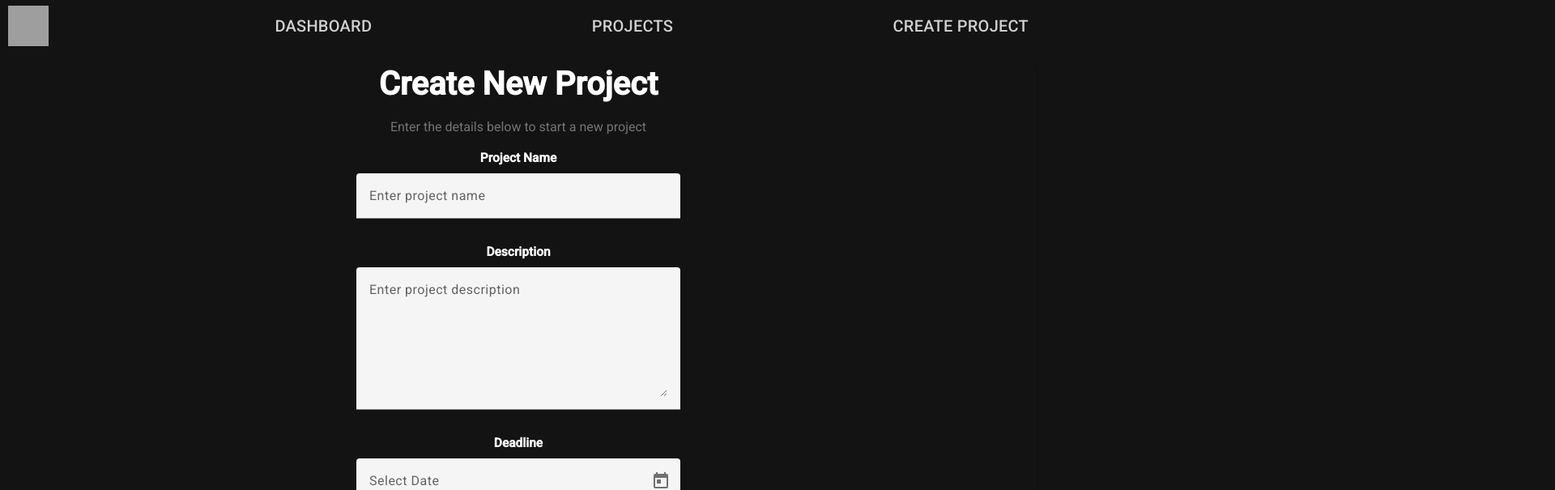
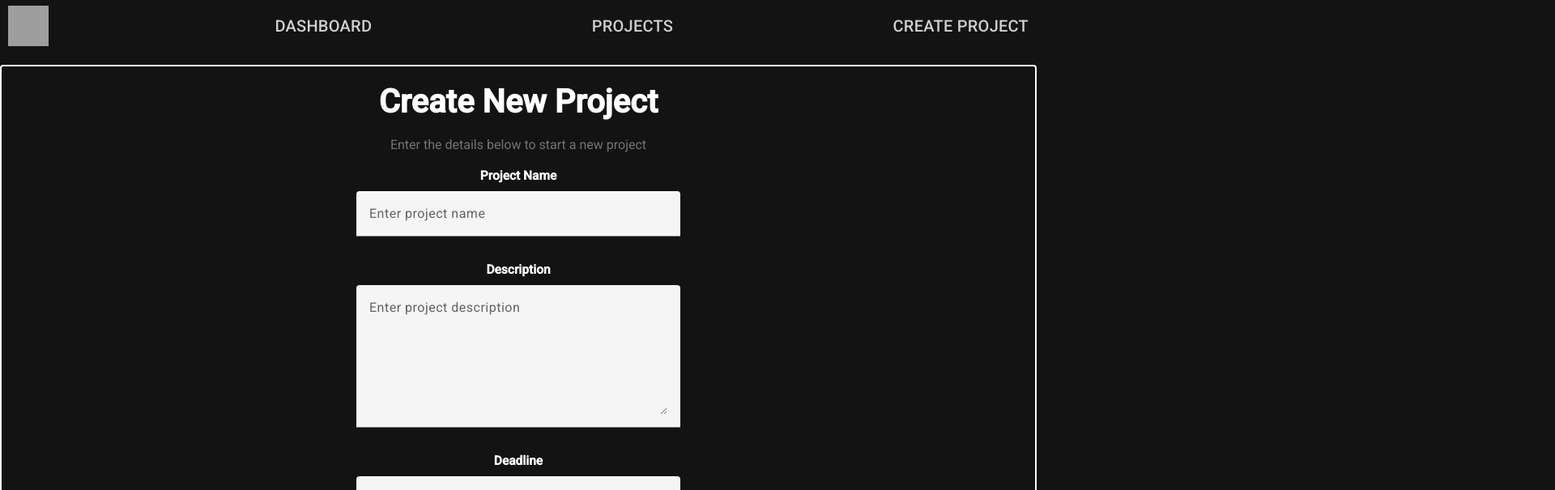
Before and after one commit to landonvowels/new4, an Angular app: page /create in a window 1280 px wide. Shown: the top 605 px of the page at 81% size, 1920 px wide, since content can reach past the window. Built offline with nearby package versions, Linux system fonts and the light colour scheme; grey boxes are pictures that could not be loaded.

Commit message:
create proj fix

```diff
--- a/src/app/posts/post-create/post/post.component.css
+++ b/src/app/posts/post-create/post/post.component.css
@@ -56,5 +56,7 @@
 }
 
 mat-card{
-  background: #131313
+  background: #131313;
+  border: 2px solid #fff;
+  padding: 20px;
 }
```
